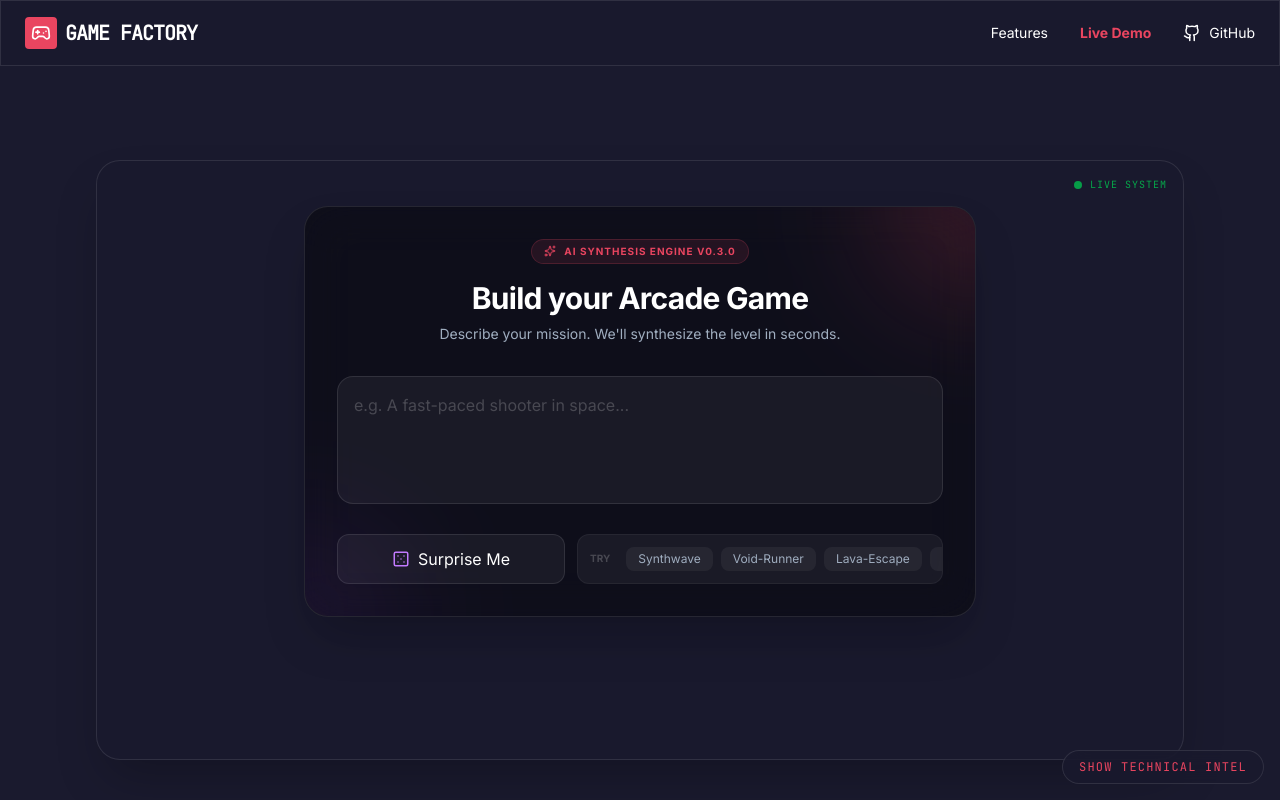
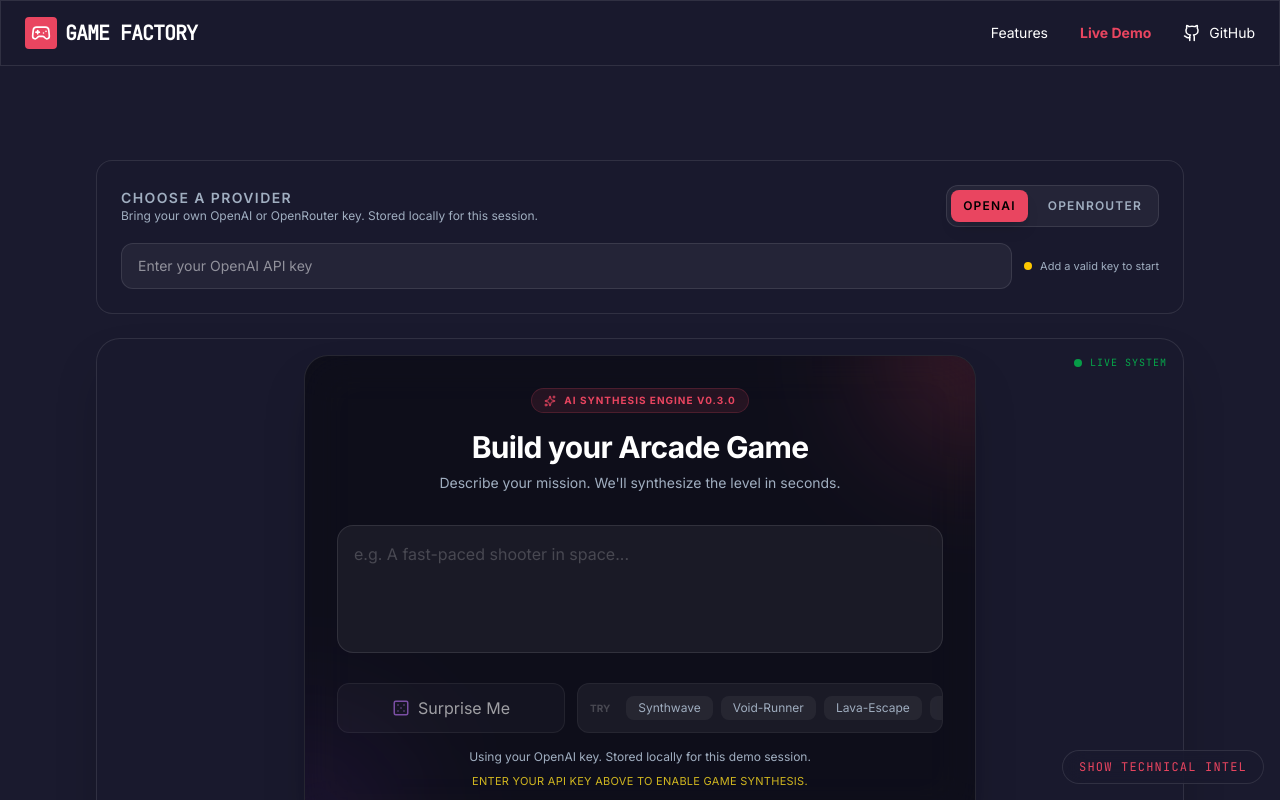
Before and after one commit to kiku-jw/game-factory, a React (Vite) app: page / in a window 1280 px wide. Both pictures are taken after a click on the button "Live Demo". Shown: the top 800 px of the page. Built offline with nearby package versions, Linux system fonts and the light colour scheme.

Commit message:
Add user-provided API key selection for demo

```diff
--- a/src/landing/DemoGame.tsx
+++ b/src/landing/DemoGame.tsx
@@ -1,4 +1,4 @@
-import React, { useState, useEffect } from 'react';
+import React, { useState, useEffect, useRef } from 'react';
 import { motion, AnimatePresence } from 'framer-motion';
 import {
     WelcomeCard,
@@ -18,6 +18,9 @@ export function DemoGame() {
     const [widgetState, setWidgetState] = useState<WidgetState | null>(null);
     const [logs, setLogs] = useState<string[]>([]);
     const [showBridge, setShowBridge] = useState(false);
+    const [provider, setProvider] = useState<'openai' | 'openrouter'>('openai');
+    const [apiKey, setApiKey] = useState('');
+    const apiInputRef = useRef<HTMLInputElement | null>(null);
 
     const [driver] = useState(() => new DemoDriver((newState: WidgetState) => {
         setWidgetState(newState);
@@ -25,6 +28,23 @@ export function DemoGame() {
             setStep(newState.view as WidgetType);
         }
     }));
+
+    useEffect(() => {
+        const storedProvider = localStorage.getItem('game-factory-provider') as 'openai' | 'openrouter' | null;
+        const storedKey = localStorage.getItem('game-factory-api-key');
+        if (storedProvider) {
+            setProvider(storedProvider);
+        }
+        if (storedKey) {
+            setApiKey(storedKey);
+        }
+    }, []);
+
+    useEffect(() => {
+        driver.setCredentials(provider, apiKey.trim());
+        localStorage.setItem('game-factory-provider', provider);
+        localStorage.setItem('game-factory-api-key', apiKey);
+    }, [driver, provider, apiKey]);
 
     useEffect(() => {
         const originalCall = driver.callTool.bind(driver);
@@ -37,9 +57,45 @@ export function DemoGame() {
         (window as any).openai = driver;
     }, [driver]);
 
+    const canStartRun = apiKey.trim().length > 0;
+
     return (
         <div id="demo-section" className="w-full max-w-6xl mx-auto p-4 lg:p-8">
             <div className="space-y-6">
+                <div className="glass-morphism border border-white/10 rounded-2xl p-4 lg:p-6 flex flex-col gap-4">
+                    <div className="flex flex-col md:flex-row md:items-center md:justify-between gap-3">
+                        <div>
+                            <div className="text-sm font-semibold uppercase tracking-widest text-text-secondary">Choose a provider</div>
+                            <p className="text-text-secondary text-xs">Bring your own OpenAI or OpenRouter key. Stored locally for this session.</p>
+                        </div>
+                        <div className="flex gap-2 bg-white/5 p-1 rounded-xl border border-white/10">
+                            {(['openai', 'openrouter'] as const).map(option => (
+                                <button
+                                    key={option}
+                                    onClick={() => setProvider(option)}
+                                    className={`px-3 py-2 rounded-lg text-xs font-semibold uppercase tracking-widest transition-colors ${provider === option ? 'bg-primary text-black shadow-lg' : 'text-text-secondary hover:text-white'}`}
+                                >
+                                    {option === 'openai' ? 'OpenAI' : 'OpenRouter'}
+                                </button>
+                            ))}
+                        </div>
+                    </div>
+
+                    <div className="flex flex-col md:flex-row gap-3">
+                        <input
+                            ref={apiInputRef}
+                            value={apiKey}
+                            onChange={(e) => setApiKey(e.target.value)}
+                            placeholder={`Enter your ${provider === 'openai' ? 'OpenAI' : 'OpenRouter'} API key`}
+                            className="flex-1 bg-white/5 border border-white/10 rounded-xl px-4 py-3 text-sm focus:outline-none focus:border-primary/60 focus:ring-2 focus:ring-primary/30"
+                        />
+                        <div className="text-[11px] text-text-secondary flex items-center gap-2">
+                            <span className={`w-2 h-2 rounded-full ${canStartRun ? 'bg-green-500' : 'bg-yellow-400'}`} />
+                            {canStartRun ? 'Ready to synthesize' : 'Add a valid key to start'}
+                        </div>
+                    </div>
+                </div>
+
                 <div className="relative min-h-[600px] glass-morphism rounded-3xl overflow-hidden p-0 border border-primary/20 bg-black/40 shadow-2xl">
                     <div className="absolute top-4 right-4 flex items-center gap-2">
                         <div className="w-2 h-2 rounded-full bg-green-500 animate-pulse" />
@@ -56,11 +112,16 @@ export function DemoGame() {
                             className="flex justify-center items-center h-full min-h-[500px]"
                         >
                             {step === 'WelcomeCard' && (
-                                <WelcomeCard onStartRun={(res) => {
-                                    if (res && (res as any).continue) {
-                                        // Handle resume if needed
-                                    }
-                                }} />
+                                <WelcomeCard
+                                    canStart={canStartRun}
+                                    provider={provider}
+                                    onMissingKey={() => apiInputRef.current?.focus()}
+                                    onStartRun={(res) => {
+                                        if (res && (res as any).continue) {
+                                            // Handle resume if needed
+                                        }
+                                    }}
+                                />
                             )}
 
                             {step === 'SceneCard' && widgetState?.scene && (
--- a/src/shared/demoDriver.ts
+++ b/src/shared/demoDriver.ts
@@ -10,9 +10,16 @@ import type { OpenAIWidgetAPI, WidgetState, ToolResult } from '../widgets/types'
 export class DemoDriver implements OpenAIWidgetAPI {
     public widgetState: WidgetState = {};
     private onStateChange?: (state: WidgetState) => void;
+    private provider: 'openai' | 'openrouter' = 'openai';
+    private apiKey = '';
 
     constructor(onStateChange?: (state: WidgetState) => void) {
         this.onStateChange = onStateChange;
+    }
+
+    setCredentials(provider: 'openai' | 'openrouter', apiKey: string) {
+        this.provider = provider;
+        this.apiKey = apiKey;
     }
 
     async callTool(name: string, args: Record<string, unknown>): Promise<ToolResult> {
@@ -23,8 +30,15 @@ export class DemoDriver implements OpenAIWidgetAPI {
         try {
             let result: any;
             if (name === 'start_run' && args.prompt) {
+                if (!this.apiKey) {
+                    throw new Error('Please provide an API key to start a run.');
+                }
+
                 console.log('[DemoDriver] Code-gen path triggered for prompt:', args.prompt);
-                const synthesized = await generateGameCode(args.prompt as string);
+                const synthesized = await generateGameCode(args.prompt as string, {
+                    provider: this.provider,
+                    apiKey: this.apiKey,
+                });
                 console.log('[DemoDriver] Synthesis result:', synthesized.preview);
 
                 const sc = {
--- a/src/shared/openaiClient.ts
+++ b/src/shared/openaiClient.ts
@@ -1,4 +1,11 @@
 /// <reference types="vite/client" />
+
+type Provider = 'openai' | 'openrouter';
+
+interface ProviderOptions {
+    provider: Provider;
+    apiKey: string;
+}
 
 /**
  * EXPANSION_SYSTEM_PROMPT:
@@ -48,15 +55,42 @@ STRICT TECHNICAL RULES:
 
 OUTPUT: A JSON object with "code" (string) and "preview" (string).`;
 
-export async function generateNarrative(prompt: string): Promise<string> {
-    const apiKey = import.meta.env.VITE_OPENAI_API_KEY;
-    if (!apiKey) return '';
+function buildProviderConfig({ provider, apiKey }: ProviderOptions) {
+    if (!apiKey) {
+        throw new Error('API key is required');
+    }
+
+    const baseUrl = provider === 'openrouter'
+        ? 'https://openrouter.ai/api/v1'
+        : 'https://api.openai.com/v1';
+
+    const headers: Record<string, string> = {
+        'Content-Type': 'application/json',
+        'Authorization': `Bearer ${apiKey}`,
+    };
+
+    if (provider === 'openrouter') {
+        headers['HTTP-Referer'] = window.location.origin;
+        headers['X-Title'] = 'Game Factory';
+    }
+
+    const models = {
+        expansion: 'gpt-4o-mini',
+        coding: 'gpt-4o',
+    };
+
+    return { baseUrl, headers, models };
+}
+
+export async function generateNarrative(prompt: string, options: ProviderOptions): Promise<string> {
+    const { baseUrl, headers, models } = buildProviderConfig(options);
+
     try {
-        const response = await fetch('https://api.openai.com/v1/chat/completions', {
+        const response = await fetch(`${baseUrl}/chat/completions`, {
             method: 'POST',
-            headers: { 'Content-Type': 'application/json', 'Authorization': `Bearer ${apiKey}` },
+            headers,
             body: JSON.stringify({
-                model: 'gpt-4o-mini',
+                model: models.expansion,
                 messages: [
                     { role: 'system', content: 'You are a game master. Generate immersive narrative summaries.' },
                     { role: 'user', content: prompt }
@@ -72,20 +106,20 @@ export async function generateNarrative(prompt: string): Promise<string> {
     }
 }
 
-export async function generateGameCode(userPrompt: string): Promise<{ code: string; preview: string }> {
-    const apiKey = import.meta.env.VITE_OPENAI_API_KEY;
-    if (!apiKey) {
-        return { code: '() => React.createElement("div", {}, "Missing API Key")', preview: "Alpha Fallback" };
-    }
+export async function generateGameCode(
+    userPrompt: string,
+    options: ProviderOptions,
+): Promise<{ code: string; preview: string }> {
+    const { baseUrl, headers, models } = buildProviderConfig(options);
 
     try {
         // STEP 1: EXPANSION - Think about the game first
         console.log('[Synthesis] Step 1: Expanding prompt...');
-        const expansionResponse = await fetch('https://api.openai.com/v1/chat/completions', {
+        const expansionResponse = await fetch(`${baseUrl}/chat/completions`, {
             method: 'POST',
-            headers: { 'Content-Type': 'application/json', 'Authorization': `Bearer ${apiKey}` },
+            headers,
             body: JSON.stringify({
-                model: 'gpt-4o-mini',
+                model: models.expansion,
                 messages: [
                     { role: 'system', content: EXPANSION_SYSTEM_PROMPT },
                     { role: 'user', content: userPrompt }
@@ -100,11 +134,11 @@ export async function generateGameCode(userPrompt: string): Promise<{ code: stri
 
         // STEP 2: IMPLEMENTATION - Code the spec
         console.log('[Synthesis] Step 2: Implementing code...');
-        const codeResponse = await fetch('https://api.openai.com/v1/chat/completions', {
+        const codeResponse = await fetch(`${baseUrl}/chat/completions`, {
             method: 'POST',
-            headers: { 'Content-Type': 'application/json', 'Authorization': `Bearer ${apiKey}` },
+            headers,
             body: JSON.stringify({
-                model: 'gpt-4o',
+                model: models.coding,
                 messages: [
                     { role: 'system', content: CODING_SYSTEM_PROMPT },
                     { role: 'user', content: `Implement this game specification: ${spec}` }
--- a/src/widgets/WelcomeCard.tsx
+++ b/src/widgets/WelcomeCard.tsx
@@ -8,6 +8,9 @@ import { motion, AnimatePresence } from 'framer-motion';
 interface WelcomeCardProps {
   onStartRun: (result: unknown) => void;
   existingRun?: boolean;
+  canStart: boolean;
+  onMissingKey?: () => void;
+  provider: 'openai' | 'openrouter';
 }
 
 const SUGGESTIONS = [
@@ -18,13 +21,17 @@ const SUGGESTIONS = [
   "Retro pixel-art knight in a lava castle",
 ];
 
-export function WelcomeCard({ onStartRun, existingRun }: WelcomeCardProps) {
+export function WelcomeCard({ onStartRun, existingRun, canStart, onMissingKey, provider }: WelcomeCardProps) {
   const [prompt, setPrompt] = useState('');
   const [loading, setLoading] = useState(false);
 
   const handleStart = async (customPrompt?: string) => {
     const finalPrompt = customPrompt || prompt;
     if (!finalPrompt && !customPrompt) return;
+    if (!canStart) {
+      onMissingKey?.();
+      return;
+    }
 
     setLoading(true);
     try {
@@ -81,7 +88,8 @@ export function WelcomeCard({ onStartRun, existingRun }: WelcomeCardProps) {
                 >
                   <button
                     onClick={() => handleStart()}
-                    className="flex items-center gap-2 px-6 py-2 bg-primary text-white rounded-xl font-bold hover:bg-primary-dark transition-all shadow-lg hover:shadow-primary/20"
+                    disabled={loading || !canStart}
+                    className="flex items-center gap-2 px-6 py-2 bg-primary text-white rounded-xl font-bold hover:bg-primary-dark transition-all shadow-lg hover:shadow-primary/20 disabled:opacity-60 disabled:cursor-not-allowed"
                   >
                     <Play size={16} fill="currentColor" />
                     BUILD
@@ -101,8 +109,8 @@ export function WelcomeCard({ onStartRun, existingRun }: WelcomeCardProps) {
           <div className="flex flex-col sm:flex-row gap-3">
             <button
               onClick={handleSurpriseMe}
-              disabled={loading}
-              className="flex-1 px-6 py-3 bg-white/5 border border-white/10 rounded-xl text-white font-medium hover:bg-white/10 transition-all flex items-center justify-center gap-2 group"
+              disabled={loading || !canStart}
+              className="flex-1 px-6 py-3 bg-white/5 border border-white/10 rounded-xl text-white font-medium hover:bg-white/10 transition-all flex items-center justify-center gap-2 group disabled:opacity-60 disabled:cursor-not-allowed"
             >
               <Dice5 size={18} className="text-purple-400 group-hover:rotate-45 transition-transform" />
               Surprise Me
@@ -123,6 +131,16 @@ export function WelcomeCard({ onStartRun, existingRun }: WelcomeCardProps) {
           </div>
         </div>
 
+        <p className="text-xs text-text-secondary mt-4 text-center">
+          Using your {provider === 'openai' ? 'OpenAI' : 'OpenRouter'} key. Stored locally for this demo session.
+        </p>
+
+        {!canStart && (
+          <p className="text-[11px] text-yellow-300/80 mt-2 text-center uppercase tracking-wide">
+            Enter your API key above to enable game synthesis.
+          </p>
+        )}
+
         {existingRun && (
           <footer className="mt-8 pt-6 border-t border-white/5 flex justify-center">
             <button
```
